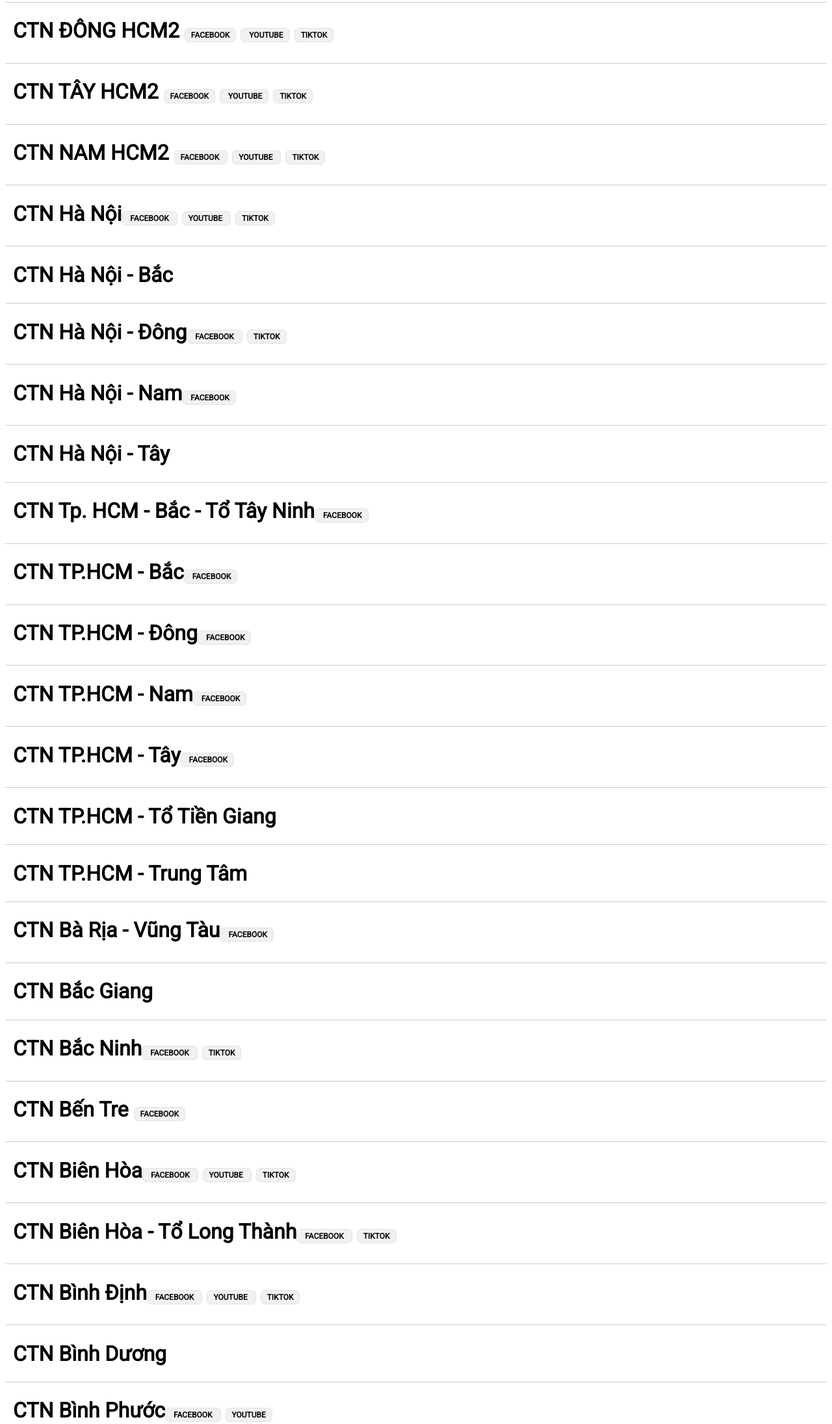
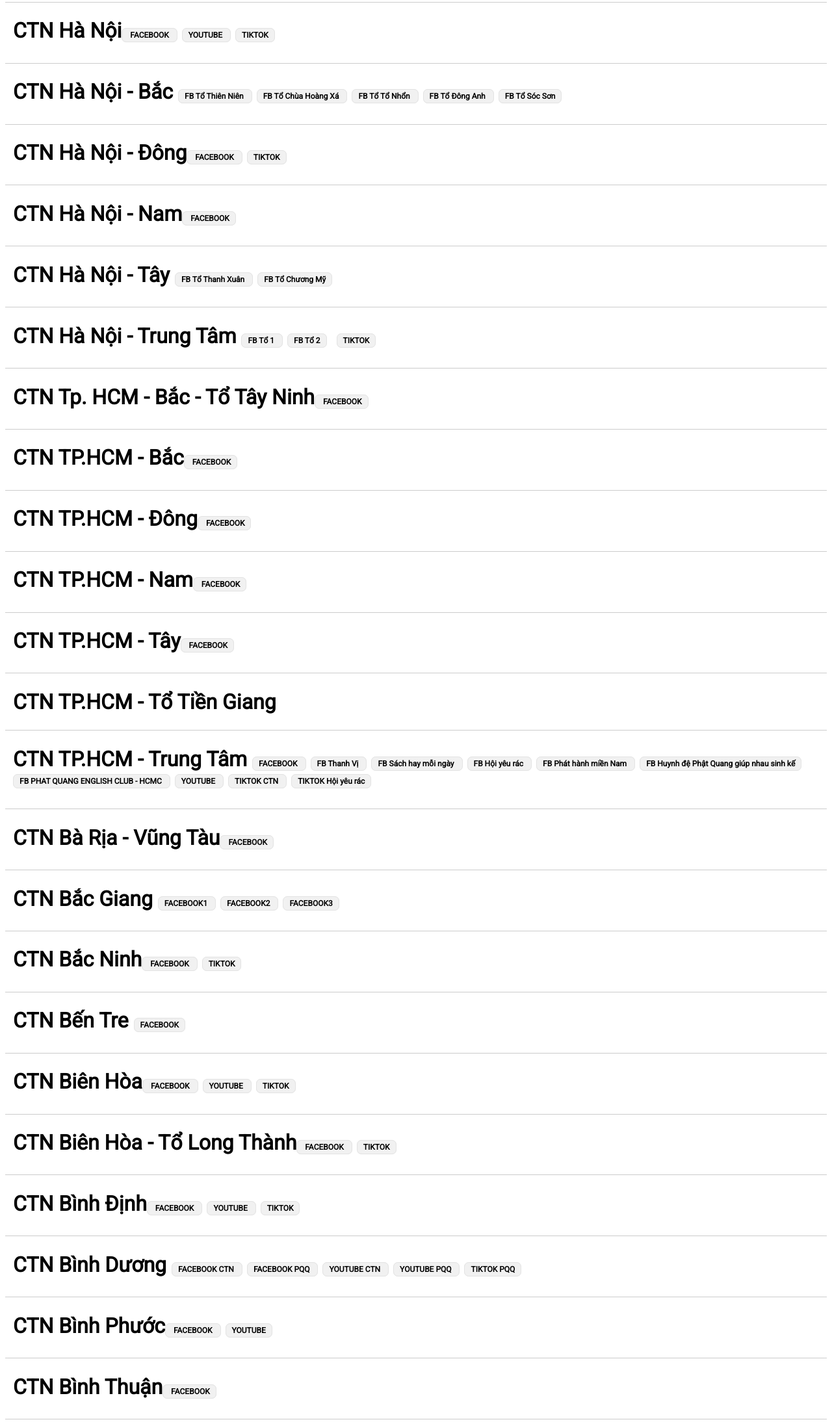
Before and after one commit to pqkythuat1/truyenthongctn, a plain HTML site: page index.html in a window 1280 px wide. Shown: the part 148-2339 px from the top of the page at 65% size. Drawn offline with Linux system fonts and the light colour scheme.

Commit message:
Update index.html

```diff
--- a/index.html
+++ b/index.html
@@ -91,63 +91,158 @@ body {
 <ul id="myUL">
 
 
-<li><div class="title"><h1>CTN ĐÔNG HCM2 <a href="https://facebook.com">FACEBOOK</a><a href="https://youtube.com"> YOUTUBE</a><a href="https://tiktok.com" >TIKTOK</a></h1><span style="display: none;"></span></li>
 
-<li><div class="title"><h1>CTN TÂY HCM2 <a href="https://facebook.com">FACEBOOK</a><a href="https://youtube.com"> YOUTUBE</a><a href="https://tiktok.com" >TIKTOK</a></h1><span style="display: none;"></span></li>
-
-<li><div class="title"><h1>CTN NAM HCM2 <a href="https://facebook.com">  FACEBOOK  </a><a href="https://youtube.com">   YOUTUBE  </a><a href="https://tiktok.com" >  TIKTOK  </a></h1><span style="display: none;"></span></li>
 
 
 
 <li><div class="title"><h1>CTN Hà Nội<a href="https://www.facebook.com/ctnptpqhanoi">  FACEBOOK  </a><a href="https://www.youtube.com/@chungthanhnienphattuphatqu5823">  YOUTUBE  </a><a href="https://www.tiktok.com/@ctn_hanoi?_t=8hP4n4VBf4K&_r=1">  TIKTOK  </a></h1><span style="display: none;"></span></li>
-<li><div class="title"><h1>CTN Hà Nội - Bắc</h1><span style="display: none;"></span></li>
+
+<li><div class="title"><h1>CTN Hà Nội - Bắc
+
+<a href="https://www.facebook.com/groups/ctnptpqtayhohanoi">  FB Tổ Thiên Niên  </a>
+<a href="https://www.facebook.com/groups/512678942224496">  FB Tổ Chùa Hoàng Xá  </a>
+<a href="https://www.facebook.com/groups/TNPQ.khuvucNhon">  FB Tổ Tổ Nhổn  </a>
+<a href="https://www.facebook.com/groups/7767177256690055">  FB Tổ Đông Anh  </a>
+<a href="https://www.facebook.com/groups/258391392158082">  FB Tổ Sóc Sơn  </a>
+
+</h1><span style="display: none;"></span></li>
+
 <li><div class="title"><h1>CTN Hà Nội - Đông<a href="https://www.facebook.com/groups/1119409624736279">  FACEBOOK  </a><a href="https://www.tiktok.com/@genzdichua">  TIKTOK  </a></h1><span style="display: none;"></span></li>
+
 <li><div class="title"><h1>CTN Hà Nội - Nam<a href="https://www.facebook.com/groups/tnphatquanghnto6/">  FACEBOOK  </a></h1><span style="display: none;"></span></li>
-<li><div class="title"><h1>CTN Hà Nội - Tây</h1><span style="display: none;"></span></li>
+
+<li><div class="title"><h1>CTN Hà Nội - Tây
+
+<a href="https://www.facebook.com/groups/tnphatquanghnto8">  FB Tổ Thanh Xuân  </a>
+<a href="https://www.facebook.com/groups/1011079058971052">  FB Tổ Chương Mỹ  </a>
+
+</h1><span style="display: none;"></span></li>
+
+<li><div class="title"><h1>CTN Hà Nội - Trung Tâm
+
+<a href="https://www.facebook.com/groups/To1CTNPhatQuangMB">  FB Tổ 1 </a>
+<a href="https://www.facebook.com/groups/tnphatquanghnto3">  FB Tổ 2</a>
+<a href="https://www.tiktok.com/@tokimlienhoquoc">  TIKTOK </a>
+
+</h1><span style="display: none;"></span></li>
+
 <li><div class="title"><h1>CTN Tp. HCM - Bắc - Tổ Tây Ninh<a href="https://www.facebook.com/groups/2379002012384433/">  FACEBOOK  </a></h1><span style="display: none;"></span></li>
 <li><div class="title"><h1>CTN TP.HCM - Bắc<a href="https://www.facebook.com/groups/304049963412499">  FACEBOOK  </a></h1><span style="display: none;"></span></li>
 <li><div class="title"><h1>CTN TP.HCM - Đông<a href="https://www.facebook.com/groups/378078132320186">  FACEBOOK  </a></h1><span style="display: none;"></span></li>
 <li><div class="title"><h1>CTN TP.HCM - Nam<a href="https://www.facebook.com/groups/CTNPTPQTPHCM.5/?ref=share&mibextid=NSMWBT">  FACEBOOK  </a></h1><span style="display: none;"></span></li>
 <li><div class="title"><h1>CTN TP.HCM - Tây<a href="https://m.facebook.com/groups/ctnptpqhcm.tay/">  FACEBOOK  </a></h1><span style="display: none;"></span></li>
 <li><div class="title"><h1>CTN TP.HCM - Tổ Tiền Giang</h1><span style="display: none;"></span></li>
-<li><div class="title"><h1>CTN TP.HCM - Trung Tâm</h1><span style="display: none;"></span></li>
+
+<li><div class="title"><h1>CTN TP.HCM - Trung Tâm
+
+<a href="https://www.facebook.com/ChungThanhNienPhatTuPhatQuangTphcm">  FACEBOOK  </a>
+<a href="https://www.facebook.com/Thanhvisuckhoecuaban">  FB Thanh Vị  </a>
+<a href="https://www.facebook.com/Sachhaymoingay24h  ">  FB Sách hay mỗi ngày   </a>
+<a href="https://www.facebook.com/banhanghoiyeurac ">  FB Hội yêu rác   </a>
+<a href="https://www.facebook.com/profile.php?id=100048033725814 ">  FB Phát hành miền Nam   </a>
+<a href="https://www.facebook.com/groups/535134690018469">  FB Huynh đệ Phật Quang giúp nhau sinh kế  </a>
+<a href="https://www.facebook.com/groups/pqyaenglishclubhcmc">  FB PHAT QUANG ENGLISH CLUB - HCMC  </a>
+<a href="https://www.youtube.com/c/Ch%C3%BAngThanhNi%C3%AAnPh%E1%BA%ADtT%E1%BB%ADPh%E1%BA%ADtQuangTpHCM">  YOUTUBE </a>
+<a href="https://www.tiktok.com/@chungthanhnien_phatquang">  TIKTOK CTN </a>
+<a href="https://www.tiktok.com/@hoiyeurac">  TIKTOK Hội yêu rác </a>
+
+</h1><span style="display: none;"></span></li>
+
 <li><div class="title"><h1>CTN Bà Rịa - Vũng Tàu<a href="https://www.facebook.com/profile.php?id=100090720369230">  FACEBOOK  </a></h1><span style="display: none;"></span></li>
-<li><div class="title"><h1>CTN Bắc Giang</h1><span style="display: none;"></span></li>
+
+<li><div class="title"><h1>CTN Bắc Giang
+
+<a href="https://www.facebook.com/groups/phatquangbacgiang/?ref=share&mibextid=NSMWBT">  FACEBOOK1 </a>
+<a href="https://www.facebook.com/profile.php?id=100086404008669&mibextid=ZbWKwL ">  FACEBOOK2 </a>
+<a href="https://www.facebook.com/profile.php?id=100090023287078&mibextid=kFxxJD">  FACEBOOK3 </a>
+
+</h1><span style="display: none;"></span></li>
+
 <li><div class="title"><h1>CTN Bắc Ninh<a href="https://www.facebook.com/ctnptpqbacninh">  FACEBOOK  </a><a href="https://www.tiktok.com/@ctnbacninh">  TIKTOK  </a></h1><span style="display: none;"></span></li>
 <li><div class="title"><h1>CTN Bến Tre <a href="https://www.facebook.com/groups/433125043961584/?ref=share_group_link">  FACEBOOK  </a></h1><span style="display: none;"></span></li>
 <li><div class="title"><h1>CTN Biên Hòa<a href="https://www.facebook.com/ctnptphatquangbienhoa">  FACEBOOK  </a><a href="https://www.youtube.com/@chungthanhnienptpqbienhoa">  YOUTUBE  </a><a href="https://www.tiktok.com/@ctnptphatquangbienhoa">  TIKTOK  </a></h1><span style="display: none;"></span></li>
 <li><div class="title"><h1>CTN Biên Hòa - Tổ Long Thành<a href="https://www.facebook.com/ChungThanhNienPTPQTphcmToLongThanh">  FACEBOOK  </a><a href="http://www.tiktok.com/@ctnpqtolongthanh">  TIKTOK  </a></h1><span style="display: none;"></span></li>
 <li><div class="title"><h1>CTN Bình Định<a href="https://www.facebook.com/profile.php?id=100088204955825&mibextid=LQQJ4d">  FACEBOOK  </a><a href="https://youtube.com/@chungthanhnienphattuphatqu7671?si=cN0KIj5s5KIjVPXM">  YOUTUBE  </a><a href="https://www.tiktok.com/@chungthanhnienbinhdinh?_t=8hwr56klVwI&_r=1">  TIKTOK  </a></h1><span style="display: none;"></span></li>
-<li><div class="title"><h1>CTN Bình Dương</h1><span style="display: none;"></span></li>
+
+<li><div class="title"><h1>CTN Bình Dương
+
+<a href="https://www.facebook.com/CTNPTPQBD">  FACEBOOK CTN </a>
+<a href="https://www.facebook.com/PHATQUANGQUYENBINHDUONG">  FACEBOOK PQQ </a>
+<a href="https://www.youtube.com/@chungthanhnienphattuphatqu2709">  YOUTUBE CTN </a>
+<a href="https://www.youtube.com/@phatquangquyenbinhduong2763">  YOUTUBE PQQ </a>
+<a href="https://www.tiktok.com/@pqqbinhduong?_t=8hwbuetOiwM&_r=1">  TIKTOK PQQ </a>
+
+</h1><span style="display: none;"></span></li>
+
 <li><div class="title"><h1>CTN Bình Phước<a href="https://www.facebook.com/CTNPTPQBINHPHUOC">  FACEBOOK  </a><a href="https://www.youtube.com/@ctnbinhphuoc6401">  YOUTUBE  </a></h1><span style="display: none;"></span></li>
 <li><div class="title"><h1>CTN Bình Thuận<a href="https://www.facebook.com/ctnbinhthuan/">  FACEBOOK  </a></h1><span style="display: none;"></span></li>
 <li><div class="title"><h1>CTN Cam Ranh<a href="https://facebook.com/groups/ctnptpq.cr.kh">  FACEBOOK  </a></h1><span style="display: none;"></span></li>
 <li><div class="title"><h1>CTN Cần Thơ<a href="https://www.facebook.com/chungthanhnienphattuphatquangcantho">  FACEBOOK  </a></h1><span style="display: none;"></span></li>
 <li><div class="title"><h1>CTN Củ Chi<a href="https://www.facebook.com/ChungThanhNienPhatTuPhatQuangCuChi/">  FACEBOOK  </a></h1><span style="display: none;"></span></li>
 <li><div class="title"><h1>CTN Đà Lạt<a href="https://www.facebook.com/ctnptpqdalat?mibextid=ZbWKwL">  FACEBOOK  </a><a href="https://www.tiktok.com/@chungthanhnien_dalat?_t=8hqM4W4uf7i&_r=1">  TIKTOK  </a></h1><span style="display: none;"></span></li>
-<li><div class="title"><h1>CTN Đà Nẵng</h1><span style="display: none;"></span></li>
+<li><div class="title"><h1>CTN Đà Nẵng
+
+<a href="https://www.facebook.com/phathanhctndanang?locale=vi_VN">  FB Phát hành Đà Nẵng</a>
+<a href="https://www.facebook.com/profile.php?id=100087098294551&locale=vi_VN ">  FB Đà Thành</a>
+<a href="https://www.facebook.com/ChungThanhNienPhatTuPhatQuangDaNang?mibextid=9R9pXO ">  FB CTN </a>
+<a href="https://www.youtube.com/@chungthanhnienphattuphatqu2090">  YOUTUBE CTN </a>
+<a href="https://www.tiktok.com/@ctn.danang?_t=8hOudqfGDdC&_r=1">  TIKTOK CTN </a>
+
+</h1><span style="display: none;"></span></li>
 <li><div class="title"><h1>CTN Điện Biên<a href="https://www.facebook.com/groups/httpswww.facebook.comgroupsctnptpqdienbien">  FACEBOOK  </a><a href="https://www.tiktok.com/@ctn.dienbien?_t=8hXAMcskPvb&_r=1">  TIKTOK  </a></h1><span style="display: none;"></span></li>
 <li><div class="title"><h1>CTN Đồng Nai<a href="https://www.facebook.com/ctnptphatquangbienhoa/">  FACEBOOK  </a></h1><span style="display: none;"></span></li>
 <li><div class="title"><h1>CTN Đồng Tháp<a href="https://www.facebook.com/share/2FCZgnk2deFgtks3/?mibextid=K35XfP">  FACEBOOK  </a></h1><span style="display: none;"></span></li>
 <li><div class="title"><h1>CTN Gia Lai<a href="https://www.facebook.com/chungthanhnienphattuphatquanggialai">  FACEBOOK  </a></h1><span style="display: none;"></span></li>
 <li><div class="title"><h1>CTN Hà Nam<a href="https://www.facebook.com/groups/764291484013925">  FACEBOOK  </a></h1><span style="display: none;"></span></li>
-<li><div class="title"><h1>CTN Hà Nội - Trung Tâm</h1><span style="display: none;"></span></li>
+
 <li><div class="title"><h1>CTN Hà Tĩnh<a href="https://www.facebook.com/chungthanhnienphattupqhatinh?mibextid=LQQJ4d">  FACEBOOK  </a></h1><span style="display: none;"></span></li>
 <li><div class="title"><h1>CTN Hải Dương<a href="https://www.facebook.com/groups/ctnptpqhaiduong ">  FACEBOOK  </a></h1><span style="display: none;"></span></li>
 <li><div class="title"><h1>CTN Hải Phòng<a href="https://www.facebook.com/phathanhhaiphong?mibextid=JRoKGi">  FACEBOOK  </a></h1><span style="display: none;"></span></li>
 <li><div class="title"><h1>CTN Huế<a href="https://www.facebook.com/ctnptpqhue?mibextid=ZbWKwL">  FACEBOOK  </a><a href="https://youtube.com/@chungthanhnienphattuphatqu2490?si=pQuWFHBbeDfgmdhi">  YOUTUBE  </a><a href="https://www.tiktok.com/@ctn_hue?_t=8hGadPojXLG&_r=1">  TIKTOK  </a></h1><span style="display: none;"></span></li>
-<li><div class="title"><h1>CTN Hưng Yên</h1><span style="display: none;"></span></li>
+
+<li><div class="title"><h1>CTN Hưng Yên
+
+<a href="https://www.facebook.com/ctnpqhy2018">  FACEBOOK1 </a>
+<a href="https://www.facebook.com/groups/ctnptpqhungyen">  FACEBOOK2 </a>
+
+</h1><span style="display: none;"></span></li>
+
 <li><div class="title"><h1>CTN Kiên Giang<a href="https://facebook.com/groups/539842593454208/?ref=share&mibextid=S66gvF">  FACEBOOK  </a></h1><span style="display: none;"></span></li>
 <li><div class="title"><h1>CTN KonTum<a href="https://www.facebook.com/groups/ctn.kontum/">  FACEBOOK  </a></h1><span style="display: none;"></span></li>
 <li><div class="title"><h1>CTN Long An<a href="https://www.facebook.com/share/a45wC1MBLVuFro93/?mibextid=K35XfP">  FACEBOOK  </a></h1><span style="display: none;"></span></li>
 <li><div class="title"><h1>CTN Nam Định<a href="https://www.facebook.com/profile.php?id=100090305779097&mibextid=ZbWKwL">  FACEBOOK  </a></h1><span style="display: none;"></span></li>
 <li><div class="title"><h1>CTN Nghệ An<a href="https://www.facebook.com/ctnpqnghean">  FACEBOOK  </a><a href="https://www.youtube.com/@truyenthongctnnghean">  YOUTUBE  </a><a href="https://www.tiktok.com/@ctn.nghean">  TIKTOK  </a></h1><span style="display: none;"></span></li>
-<li><div class="title"><h1>CTN Nha Trang</h1><span style="display: none;"></span></li>
+
+<li><div class="title"><h1>CTN Nha Trang
+
+<a href="https://www.facebook.com/DaoTrangPhatKhanh?mibextid=ZbWKwL ">  FACEBOOK ĐT PHẬT KHÁNH </a>
+<a href="https://www.facebook.com/CTNPTPQ.NT?mibextid=ZbWKwL">  FACEBOOK CTN NHA TRANG </a>
+<a href="https://youtube.com/@DaoTrangPhatKhanh-CTN.NhaTrang?si=we2An2whaNxAPLSq">  YOUTUBE ĐT PHẬT KHÁNH </a>
+<a href="https://www.tiktok.com/@ctnptpq.nhatrang?_t=8hSXjFimtfO&_r=1">  TIKTOK FACEBOOK CTN NHA TRANG </a>
+
+</h1><span style="display: none;"></span></li>
 <li><div class="title"><h1>CTN Ninh Thuận<a href="https://www.facebook.com/CTNPhatQuangNinhThuan/">  FACEBOOK  </a></h1><span style="display: none;"></span></li>
-<li><div class="title"><h1>CTN Phú Yên</h1><span style="display: none;"></span></li>
+
+<li><div class="title"><h1>CTN Phú Yên
+
+<a href="https://www.facebook.com/ctnptpq.phuyen?mibextid=ZbWKwL">  FACEBOOK1 </a>
+<a href="https://m.facebook.com/groups/ctnpqphuyen/?ref=share&mibextid=NSMWBT">  FACEBOOK2 </a>
+<a href="https://www.facebook.com/profile.php?id=100092682577441&mibextid=ZbWKwL">  FACEBOOK3 </a>
+<a href="https://www.tiktok.com/@ctn.phuyen?_t=8hNsKl9BC66&_r=1">  TIKTOK </a>
+
+</h1><span style="display: none;"></span></li>
+
 <li><div class="title"><h1>CTN Quảng Bình<a href="https://www.facebook.com/ChungThanhNienPhatTuPhatQuangQuangBinh?mibextid=LQQJ4d">  FACEBOOK  </a><a href="https://www.tiktok.com/@ctnphatquangquangbinh">  TIKTOK  </a></h1><span style="display: none;"></span></li>
 <li><div class="title"><h1>CTN Quảng Nam<a href="https://www.facebook.com/ctnquangnam?mibextid=ZbWKwL">  FACEBOOK  </a><a href="https://www.tiktok.com/@ctn.quangnam?_t=8hNxVR46O70&_r=1">  TIKTOK  </a></h1><span style="display: none;"></span></li>
-<li><div class="title"><h1>CTN Quảng Ngãi</h1><span style="display: none;"></span></li>
+
+<li><div class="title"><h1>CTN Quảng Ngãi
+
+<a href="https://www.facebook.com/ChungThanhNienPhatTuPhatQuangQuangNgai?mibextid=LQQJ4d">  FACEBOOK1 </a>
+<a href="https://www.facebook.com/groups/431742627660704/?ref=share_group_link">  FACEBOOK2 </a>
+<a href="https://www.tiktok.com/@ctn.quangngai?_t=8dDBwHRVKGw&_r=1">  TIKTOK </a>
+
+</h1><span style="display: none;"></span></li>
+
 <li><div class="title"><h1>CTN Quảng Ninh<a href="https://www.facebook.com/groups/ctnptpqquangninh">  FACEBOOK  </a><a href="https://www.tiktok.com/@ctnpqqn?is_from_webapp=1&sender_device=pc">  TIKTOK  </a></h1><span style="display: none;"></span></li>
 <li><div class="title"><h1>CTN Sóc Trăng<a href="https://www.facebook.com/profile.php?id=100036538130202&mibextid=LQQJ4d">  FACEBOOK  </a></h1><span style="display: none;"></span></li>
 <li><div class="title"><h1>CTN Thái Nguyên<a href="https://www.facebook.com/profile.php?id=100087930444504">  FACEBOOK  </a><a href="https://www.tiktok.com/@ctnptpqthainguyen?is_from_webapp=1&sender_device=pc">  TIKTOK  </a></h1><span style="display: none;"></span></li>
@@ -161,12 +256,6 @@ body {
 <li><div class="title"><h1>CTN Malaysia <a href="https://www.facebook.com/CTNMalaysia?mibextid=ZbWKwL">  FACEBOOK  </a></h1><span style="display: none;"></span></li>
 <li><div class="title"><h1>CTN Nhật Bản<a href="https://www.facebook.com/ctnphatquangnhatban">  FACEBOOK  </a><a href="https://www.tiktok.com/@ctnpqnhatban">  TIKTOK  </a></h1><span style="display: none;"></span></li>
 <li><div class="title"><h1>CTN Singapore <a href="https://www.facebook.com/CTN.PHATQUANG?mibextid=ZbWKwL">  FACEBOOK  </a></h1><span style="display: none;"></span></li>
-<li><div class="title"><h1>CTN Singapore <a href="https://www.facebook.com/CTN.PHATQUANG?mibextid=ZbWKwL">  FACEBOOK  </a></h1><span style="display: none;"></span></li>
-
-
-
-
-
 
 
 
```
